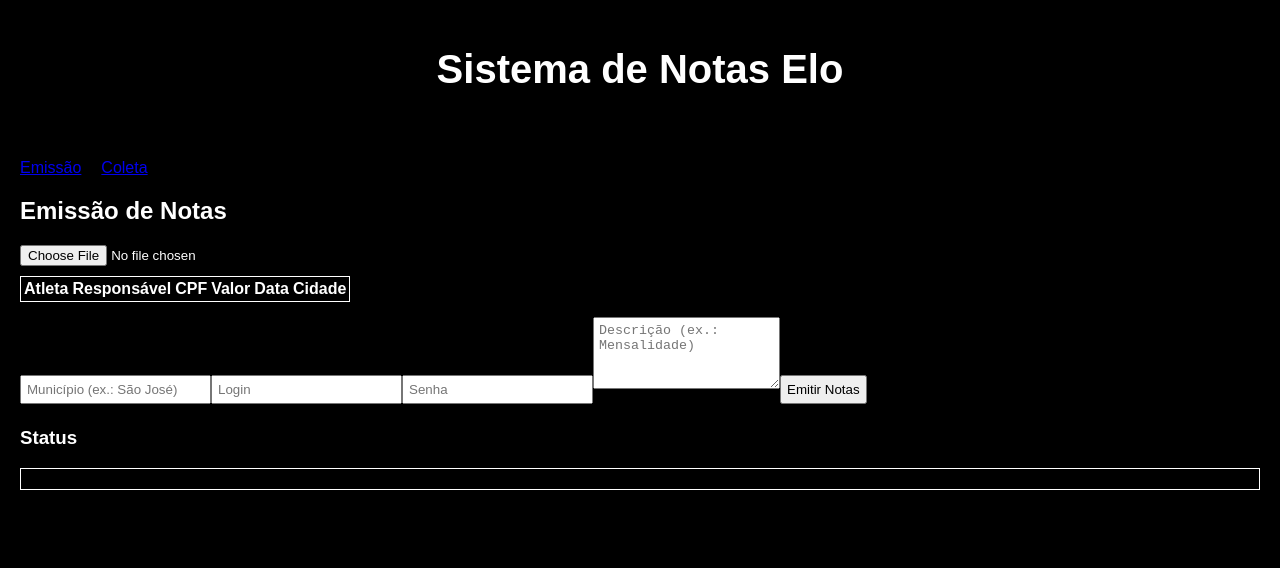
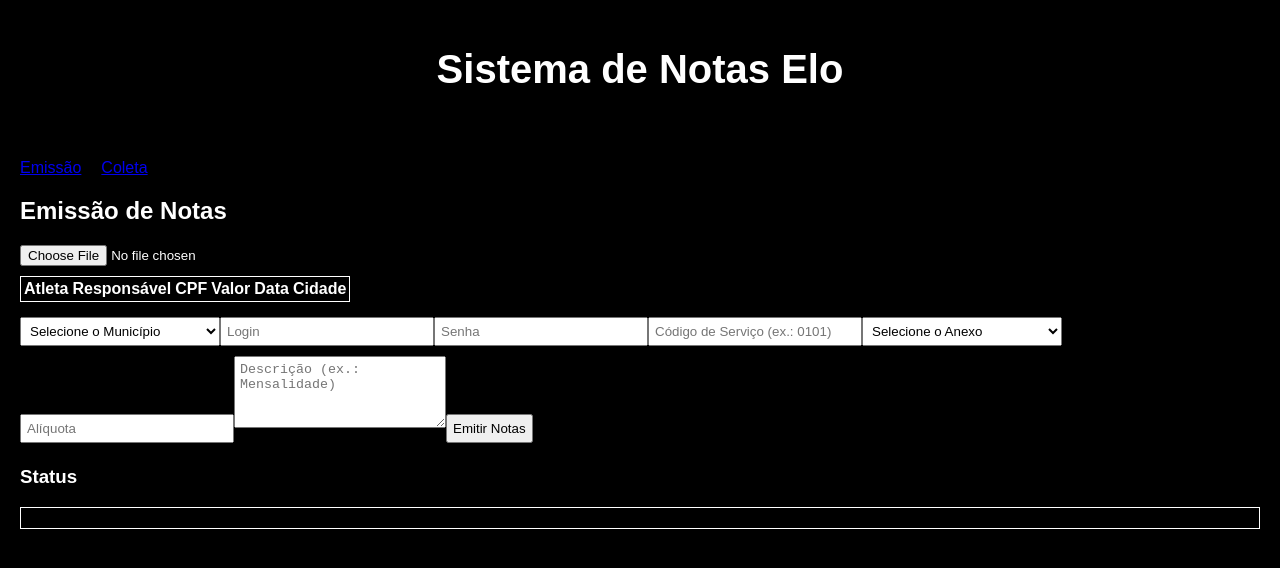
Before and after one commit to Isaque1214/nfse-app, a React (Create React App) app in the folder client/: page / in a window 1280 px wide. Shown: the top 568 px of the page. Built offline with nearby package versions, Linux system fonts and the light colour scheme.

Commit message:
Update UploadForm.js

```diff
--- a/client/src/components/UploadForm.js
+++ b/client/src/components/UploadForm.js
@@ -8,9 +8,27 @@ function UploadForm() {
   const [login, setLogin] = useState('');
   const [senha, setSenha] = useState('');
   const [descricao, setDescricao] = useState('');
+  const [codigoServico, setCodigoServico] = useState('');
+  const [anexo, setAnexo] = useState('');
+  const [aliquota, setAliquota] = useState('');
   const [statusLog, setStatusLog] = useState([]);
   const [isProcessing, setIsProcessing] = useState(false);
   const [data, setData] = useState([]);
+
+  // Lógica para atualizar alíquota com base no anexo
+  const handleAnexoChange = (e) => {
+    const selectedAnexo = e.target.value;
+    setAnexo(selectedAnexo);
+    // Mapeamento de anexo para alíquota (ajuste conforme necessário)
+    const aliquotaMap = {
+      'I': '2',
+      'II': '3',
+      'III': '3',
+      'IV': '5',
+      'V': '5'
+    };
+    setAliquota(aliquotaMap[selectedAnexo] || '');
+  };
 
   const handleFileUpload = (e) => {
     const file = e.target.files[0];
@@ -36,6 +54,9 @@ function UploadForm() {
     formData.append('senha', senha);
     formData.append('descricao', descricao);
     formData.append('municipio', municipio);
+    formData.append('codigoServico', codigoServico);
+    formData.append('anexo', anexo);
+    formData.append('aliquota', aliquota);
 
     try {
       const response = await axios.post('/api/processar-nota', formData);
@@ -76,19 +97,22 @@ function UploadForm() {
         </tbody>
       </table>
       <form onSubmit={handleSubmit}>
-        <input
+        <select
           value={municipio}
           onChange={(e) => setMunicipio(e.target.value)}
-          placeholder="Município (ex.: São José)"
           disabled={isProcessing}
-          style={{ padding: '5px', margin: '5px 0' }}
-        />
+          style={{ padding: '5px', margin: '5px 0', width: '200px' }}
+        >
+          <option value="">Selecione o Município</option>
+          <option value="São José">São José</option>
+          <option value="Biguaçu">Biguaçu</option>
+        </select>
         <input
           value={login}
           onChange={(e) => setLogin(e.target.value)}
           placeholder="Login"
           disabled={isProcessing}
-          style={{ padding: '5px', margin: '5px 0' }}
+          style={{ padding: '5px', margin: '5px 0', width: '200px' }}
         />
         <input
           type="password"
@@ -96,14 +120,40 @@ function UploadForm() {
           onChange={(e) => setSenha(e.target.value)}
           placeholder="Senha"
           disabled={isProcessing}
-          style={{ padding: '5px', margin: '5px 0' }}
+          style={{ padding: '5px', margin: '5px 0', width: '200px' }}
+        />
+        <input
+          value={codigoServico}
+          onChange={(e) => setCodigoServico(e.target.value)}
+          placeholder="Código de Serviço (ex.: 0101)"
+          disabled={isProcessing}
+          style={{ padding: '5px', margin: '5px 0', width: '200px' }}
+        />
+        <select
+          value={anexo}
+          onChange={handleAnexoChange}
+          disabled={isProcessing}
+          style={{ padding: '5px', margin: '5px 0', width: '200px' }}
+        >
+          <option value="">Selecione o Anexo</option>
+          <option value="I">Anexo I</option>
+          <option value="II">Anexo II</option>
+          <option value="III">Anexo III</option>
+          <option value="IV">Anexo IV</option>
+          <option value="V">Anexo V</option>
+        </select>
+        <input
+          value={aliquota ? `${aliquota}%` : ''}
+          readOnly
+          placeholder="Alíquota"
+          style={{ padding: '5px', margin: '5px 0', width: '200px' }}
         />
         <textarea
           placeholder="Descrição (ex.: Mensalidade)"
           value={descricao}
           onChange={(e) => setDescricao(e.target.value)}
           disabled={isProcessing}
-          style={{ padding: '5px', margin: '5px 0', height: '60px' }}
+          style={{ padding: '5px', margin: '5px 0', width: '200px', height: '60px' }}
         />
         <button type="submit" disabled={isProcessing} style={{ padding: '5px', margin: '5px 0' }}>
           {isProcessing ? 'Processando...' : 'Emitir Notas'}
```
